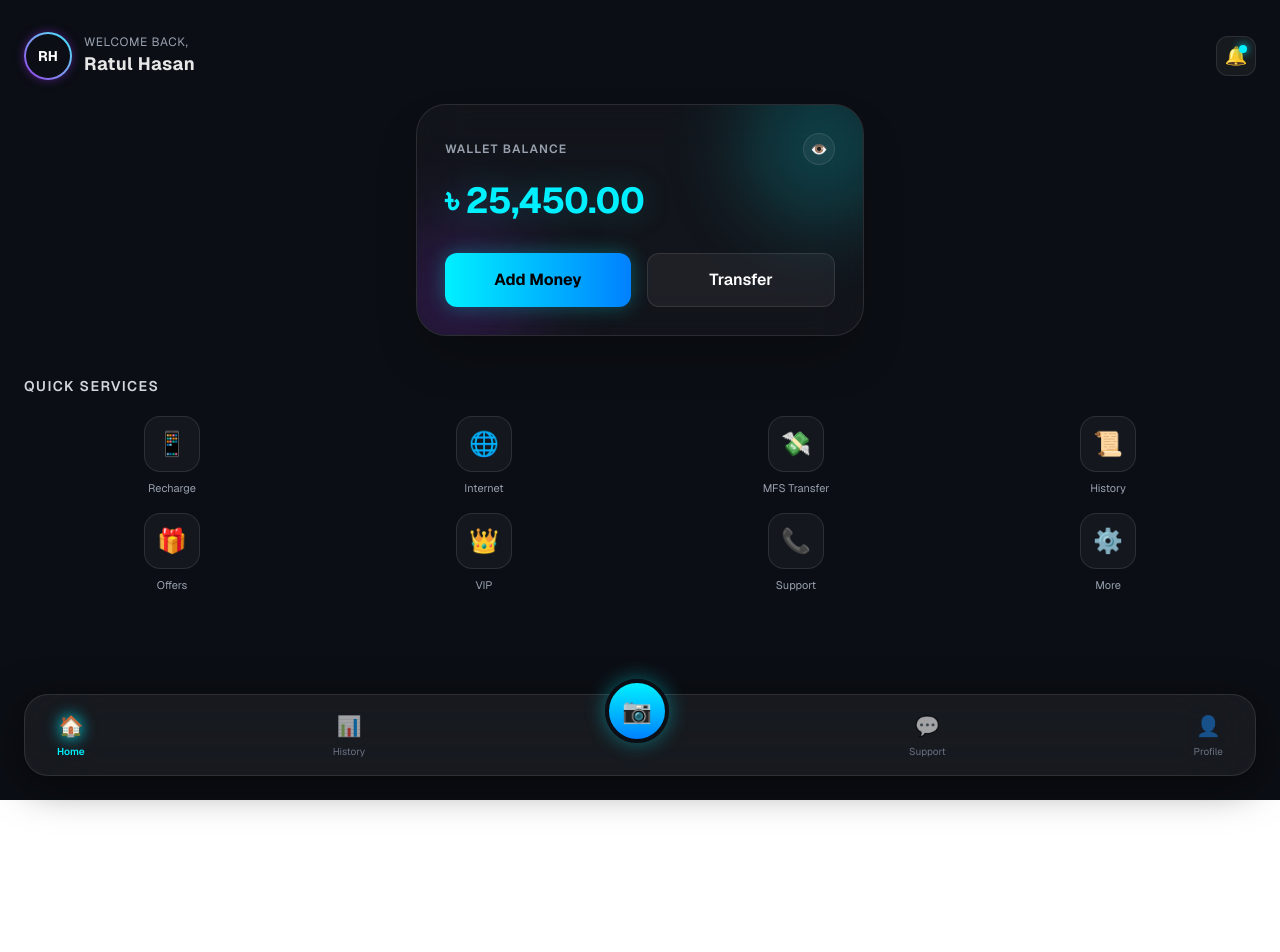
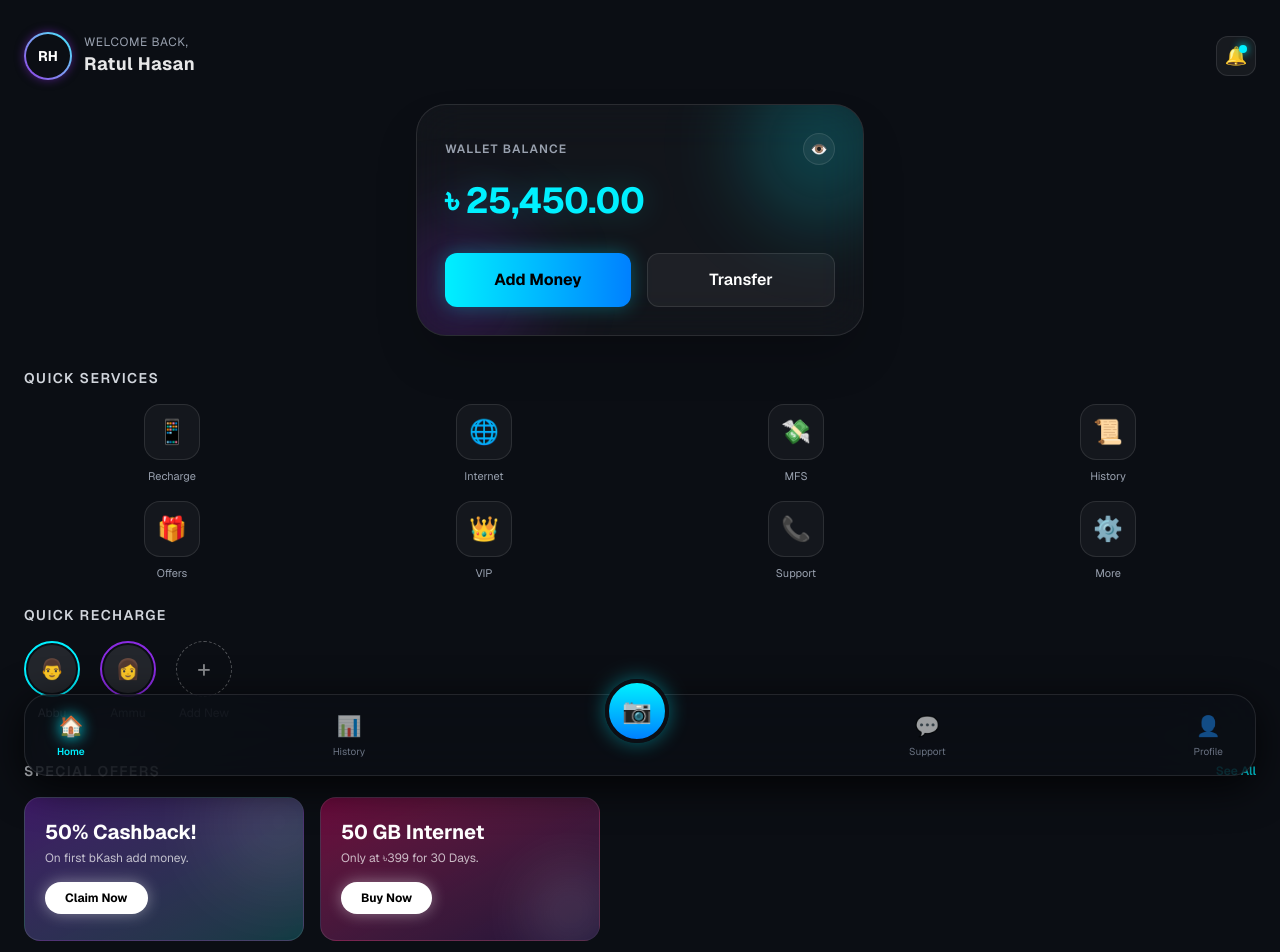
Before and after one commit to aiorbd-video/RatulTelecom, a Next.js app: page / in a window 1280 px wide. Shown: the top 952 px of the page. Before the commit the page ends 800 px from the top, so only its background shows below. Built offline with nearby package versions, Linux system fonts and the light colour scheme.

Commit message:
Refactor HomeDashboard layout and add new features
Updated layout and styles for HomeDashboard component, added new Quick Recharge and Promotional Offer sections.

```diff
--- a/app/page.tsx
+++ b/app/page.tsx
@@ -2,13 +2,13 @@ import React from 'react';
 
 export default function HomeDashboard() {
   return (
-    <div className="min-h-screen bg-[#0B0E14] text-white font-sans pb-28 relative overflow-hidden">
+    <div className="min-h-screen bg-[#0B0E14] text-white font-sans pb-32 relative overflow-x-hidden">
 
       {/* Top Profile Bar */}
       <div className="flex justify-between items-center px-6 pt-8 pb-4">
         <div className="flex items-center gap-3">
           <div className="w-12 h-12 rounded-full bg-gradient-to-tr from-[#8A2BE2] to-[#00F0FF] p-[2px] shadow-[0_0_10px_rgba(138,43,226,0.5)]">
-            <div className="w-full h-full bg-[#0B0E14] rounded-full flex items-center justify-center">
+            <div className="w-full h-full bg-[#0B0E14] rounded-full flex items-center justify-center overflow-hidden">
               <span className="font-bold text-sm text-white">RH</span>
             </div>
           </div>
@@ -31,10 +31,8 @@ export default function HomeDashboard() {
 
           <div className="relative z-10">
             <div className="flex justify-between items-center mb-4">
-              <h2 className="text-gray-400 text-xs font-semibold uppercase tracking-widest">
-                Wallet Balance
-              </h2>
-              <div className="w-8 h-8 rounded-full bg-white/5 border border-white/10 flex items-center justify-center cursor-pointer hover:bg-white/10 transition-colors">
+              <h2 className="text-gray-400 text-xs font-semibold uppercase tracking-widest">Wallet Balance</h2>
+              <div className="w-8 h-8 rounded-full bg-white/5 border border-white/10 flex items-center justify-center cursor-pointer">
                 <span className="text-white text-sm">👁️</span>
               </div>
             </div>
@@ -56,29 +54,80 @@ export default function HomeDashboard() {
       </div>
 
       {/* Quick Services Grid */}
-      <div className="px-6 py-6 mt-2">
-        <h3 className="text-sm font-semibold mb-5 text-gray-300 uppercase tracking-widest">Quick Services</h3>
+      <div className="px-6 py-4 mt-2">
+        <h3 className="text-sm font-semibold mb-4 text-gray-300 uppercase tracking-widest">Quick Services</h3>
         <div className="grid grid-cols-4 gap-4">
-
           <ServiceItem icon="📱" label="Recharge" />
           <ServiceItem icon="🌐" label="Internet" />
-          <ServiceItem icon="💸" label="MFS Transfer" />
+          <ServiceItem icon="💸" label="MFS" />
           <ServiceItem icon="📜" label="History" />
           <ServiceItem icon="🎁" label="Offers" />
           <ServiceItem icon="👑" label="VIP" />
           <ServiceItem icon="📞" label="Support" />
           <ServiceItem icon="⚙️" label="More" />
+        </div>
+      </div>
 
+      {/* NEW: Quick Recharge Favorites */}
+      <div className="px-6 py-2">
+        <h3 className="text-sm font-semibold mb-4 text-gray-300 uppercase tracking-widest">Quick Recharge</h3>
+        <div className="flex gap-5 overflow-x-auto pb-2" style={{ scrollbarWidth: 'none' }}>
+
+          <div className="flex flex-col items-center gap-2 cursor-pointer flex-shrink-0">
+            <div className="w-14 h-14 rounded-full border-2 border-[#00F0FF] p-[2px]">
+              <div className="w-full h-full bg-white/10 rounded-full flex items-center justify-center text-xl">👨</div>
+            </div>
+            <span className="text-xs text-gray-400">Abbu</span>
+          </div>
+
+          <div className="flex flex-col items-center gap-2 cursor-pointer flex-shrink-0">
+            <div className="w-14 h-14 rounded-full border-2 border-[#8A2BE2] p-[2px]">
+              <div className="w-full h-full bg-white/10 rounded-full flex items-center justify-center text-xl">👩</div>
+            </div>
+            <span className="text-xs text-gray-400">Ammu</span>
+          </div>
+
+          <div className="flex flex-col items-center gap-2 cursor-pointer flex-shrink-0">
+            <div className="w-14 h-14 rounded-full border border-dashed border-white/30 flex items-center justify-center text-2xl text-white/50 hover:border-[#00F0FF] hover:text-[#00F0FF] transition-colors">
+              +
+            </div>
+            <span className="text-xs text-gray-400">Add New</span>
+          </div>
+        </div>
+      </div>
+
+      {/* NEW: Promotional Offer Slider */}
+      <div className="px-6 py-4 mt-2">
+        <div className="flex justify-between items-center mb-4">
+          <h3 className="text-sm font-semibold text-gray-300 uppercase tracking-widest">Special Offers</h3>
+          <span className="text-[#00F0FF] text-xs font-semibold cursor-pointer">See All</span>
+        </div>
+
+        <div className="flex gap-4 overflow-x-auto snap-x pb-4" style={{ scrollbarWidth: 'none' }}>
+          {/* Banner 1 */}
+          <div className="min-w-[280px] h-36 bg-gradient-to-br from-[#8A2BE2]/40 to-[#00F0FF]/20 rounded-2xl p-5 relative overflow-hidden border border-white/10 snap-center flex-shrink-0">
+            <div className="absolute top-0 right-0 w-32 h-32 bg-white/10 rounded-full -mr-10 -mt-10 blur-2xl"></div>
+            <h4 className="text-white font-bold text-xl mb-1">50% Cashback!</h4>
+            <p className="text-white/70 text-xs mb-4">On first bKash add money.</p>
+            <button className="bg-white text-black text-xs font-bold px-5 py-2 rounded-full shadow-[0_0_15px_rgba(255,255,255,0.4)] hover:scale-105 transition-transform">Claim Now</button>
+          </div>
+
+          {/* Banner 2 */}
+          <div className="min-w-[280px] h-36 bg-gradient-to-br from-[#FF007A]/40 to-[#7928CA]/20 rounded-2xl p-5 relative overflow-hidden border border-white/10 snap-center flex-shrink-0">
+            <div className="absolute bottom-0 right-0 w-24 h-24 bg-white/10 rounded-full -mr-5 -mb-5 blur-xl"></div>
+            <h4 className="text-white font-bold text-xl mb-1">50 GB Internet</h4>
+            <p className="text-white/70 text-xs mb-4">Only at ৳399 for 30 Days.</p>
+            <button className="bg-white text-black text-xs font-bold px-5 py-2 rounded-full shadow-[0_0_15px_rgba(255,255,255,0.4)] hover:scale-105 transition-transform">Buy Now</button>
+          </div>
         </div>
       </div>
 
       {/* Floating Bottom Navigation Bar */}
-      <div className="fixed bottom-6 left-6 right-6">
-        <div className="bg-white/[0.05] backdrop-blur-2xl border border-white/10 rounded-3xl p-2 px-6 flex justify-between items-center shadow-[0_10px_40px_rgba(0,0,0,0.5)]">
+      <div className="fixed bottom-6 left-6 right-6 z-50">
+        <div className="bg-[#0B0E14]/80 backdrop-blur-2xl border border-white/10 rounded-3xl p-2 px-6 flex justify-between items-center shadow-[0_10px_40px_rgba(0,0,0,0.8)]">
           <NavItem icon="🏠" label="Home" active />
           <NavItem icon="📊" label="History" />
 
-          {/* Center Scan FAB */}
           <div className="relative -top-6">
             <div className="w-16 h-16 rounded-full bg-gradient-to-b from-[#00F0FF] to-[#0080FF] flex items-center justify-center shadow-[0_0_20px_rgba(0,240,255,0.4)] cursor-pointer hover:scale-105 transition-transform border-4 border-[#0B0E14]">
               <span className="text-2xl">📷</span>
@@ -94,7 +143,6 @@ export default function HomeDashboard() {
   );
 }
 
-// Reusable Service Icon Component
 function ServiceItem({ icon, label }: { icon: string, label: string }) {
   return (
     <div className="flex flex-col items-center gap-2 cursor-pointer group">
@@ -106,16 +154,11 @@ function ServiceItem({ icon, label }: { icon: string, label: string }) {
   );
 }
 
-// Reusable Bottom Nav Icon Component
 function NavItem({ icon, label, active = false }: { icon: string, label: string, active?: boolean }) {
   return (
     <div className="flex flex-col items-center gap-1 cursor-pointer p-2">
-      <span className={`text-xl ${active ? 'drop-shadow-[0_0_8px_#00F0FF]' : 'opacity-60'}`}>
-        {icon}
-      </span>
-      <span className={`text-[10px] ${active ? 'text-[#00F0FF] font-semibold' : 'text-gray-500'}`}>
-        {label}
-      </span>
+      <span className={`text-xl ${active ? 'drop-shadow-[0_0_8px_#00F0FF]' : 'opacity-60'}`}>{icon}</span>
+      <span className={`text-[10px] ${active ? 'text-[#00F0FF] font-semibold' : 'text-gray-500'}`}>{label}</span>
     </div>
   );
 }
```
